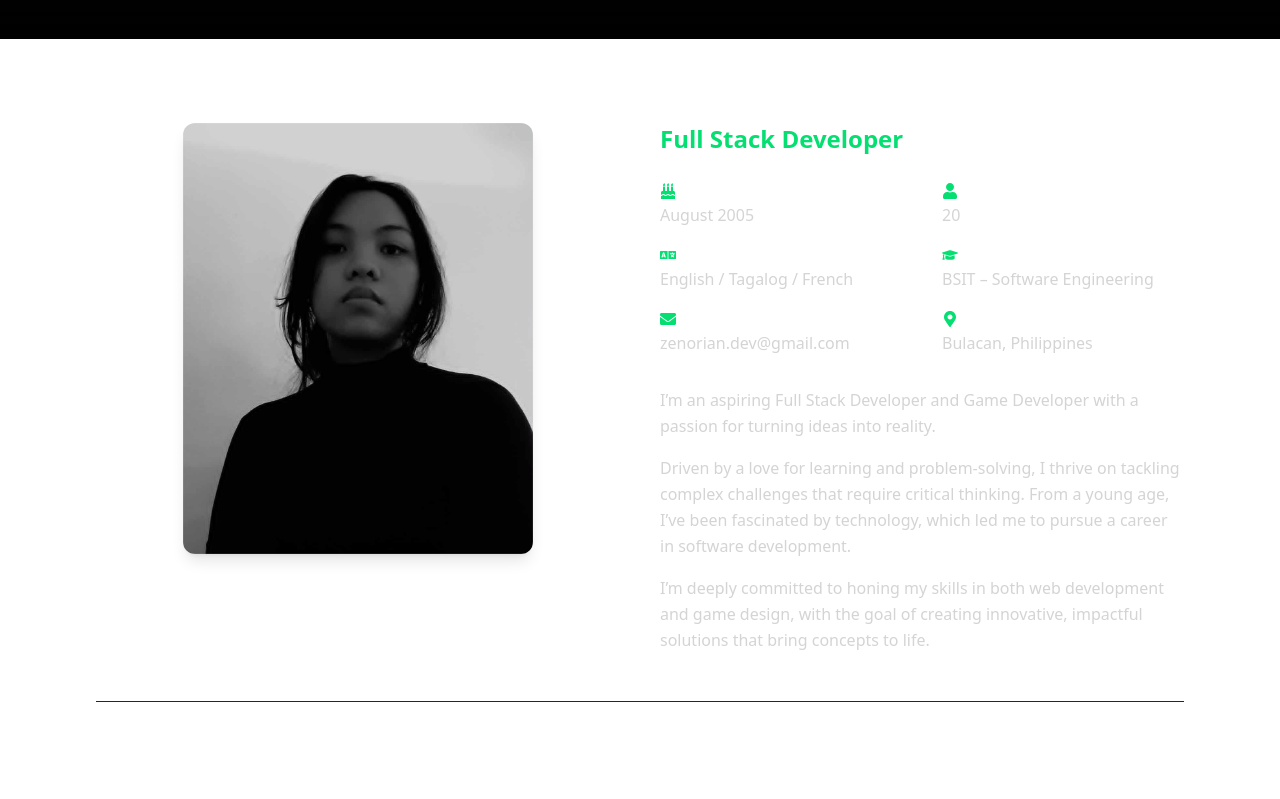
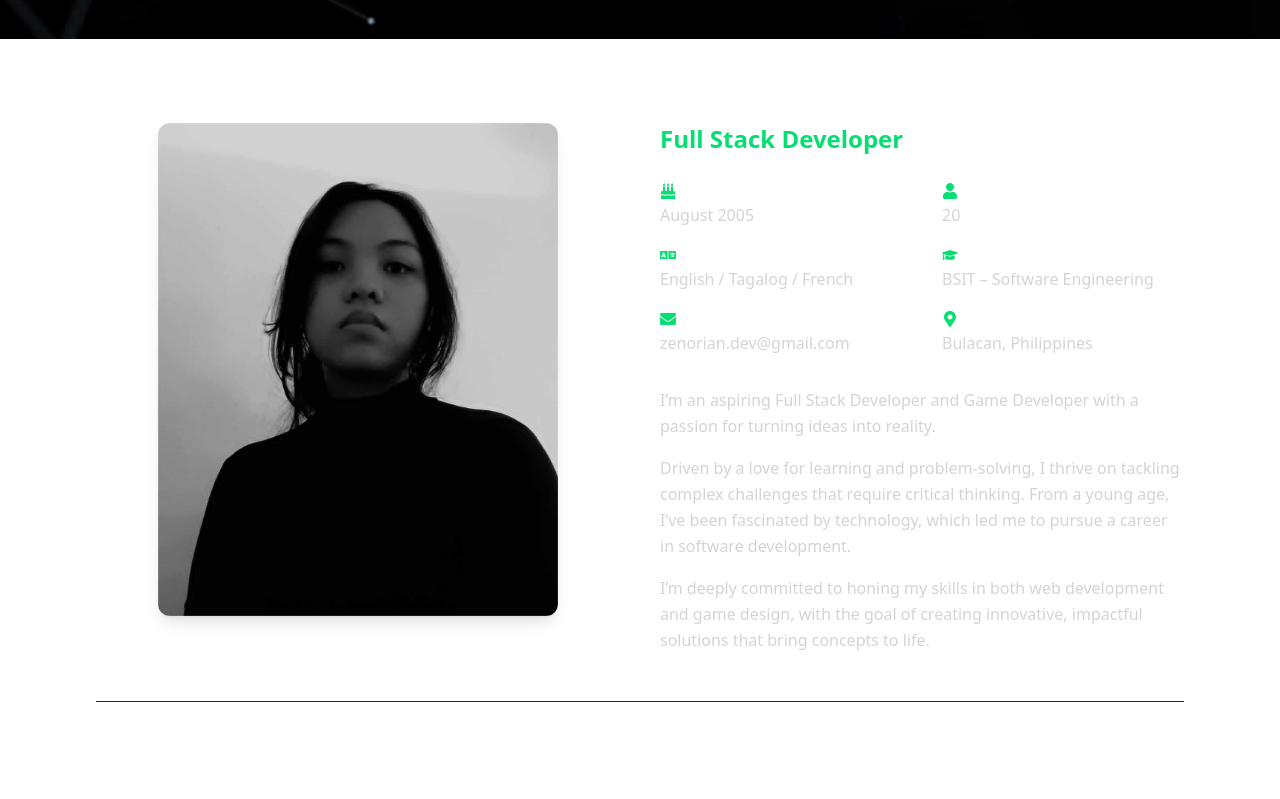
Before and after one commit to ZenorianDev/Portfolio, a Next.js app in the folder portfolio/: page / in a window 1280 px wide. Shown: the part 761-1560 px from the top of the page. Built offline with nearby package versions, Linux system fonts and the light colour scheme.

Commit message:
page, about

```diff
--- a/portfolio/app/page.tsx
+++ b/portfolio/app/page.tsx
@@ -12,7 +12,7 @@ const SECTION_ORDER = ["home", "about", "projects", "contact"] as const;
 type SectionId = (typeof SECTION_ORDER)[number];
 
 const SECTION_BG: Record<SectionId, string> = {
-  home: "linear-gradient(to bottom, #111, #000)",
+  home: "url('/landing.jpg') center/cover no-repeat",
   about: "linear-gradient(to bottom, #1a1a1a, #000)",
   projects: "linear-gradient(to bottom, #222, #000)",
   contact: "linear-gradient(to bottom, #2a2a2a, #000)",
--- a/portfolio/components/about.tsx
+++ b/portfolio/components/about.tsx
@@ -57,7 +57,7 @@ export default function About() {
             <Image
               src="/profile.jpg"
               alt="Profile photo"
-              width={350}
+              width={400}
               height={500}
               className="rounded-xl shadow-lg object-cover"
             />
```
